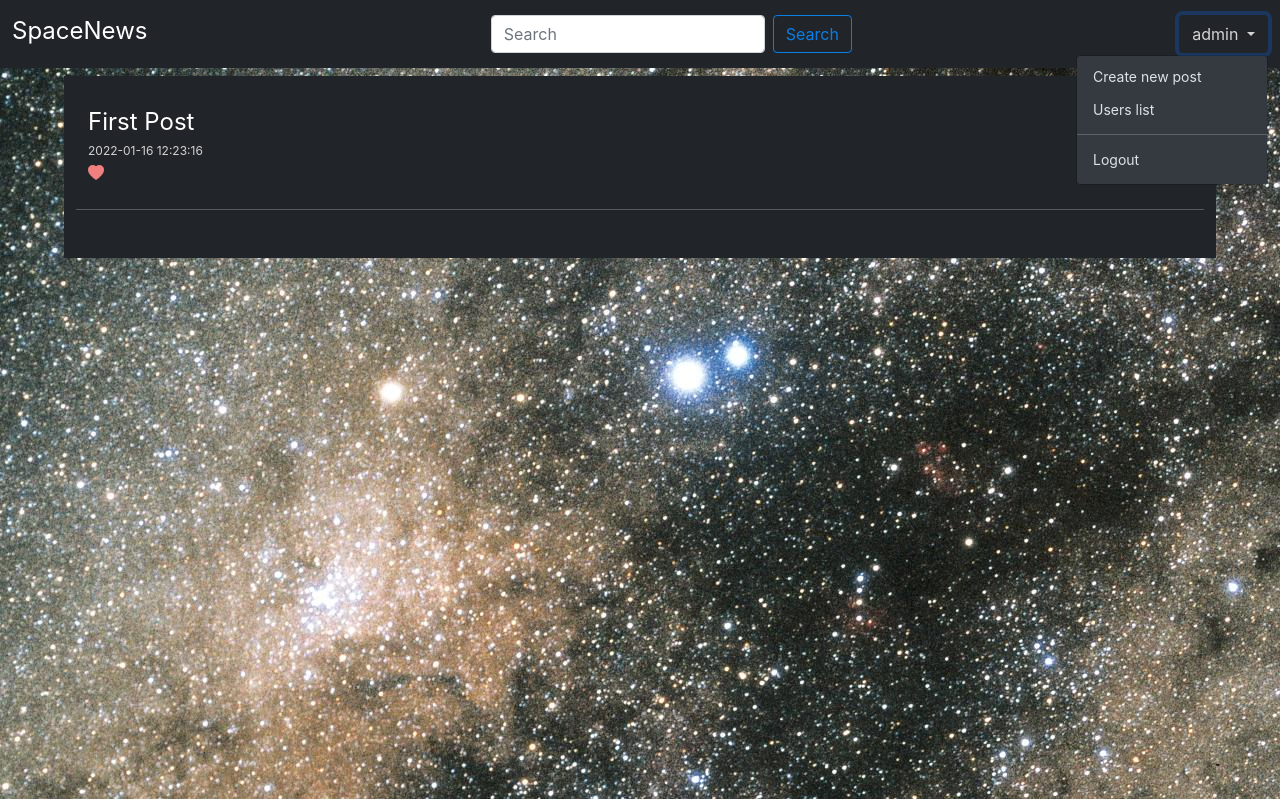
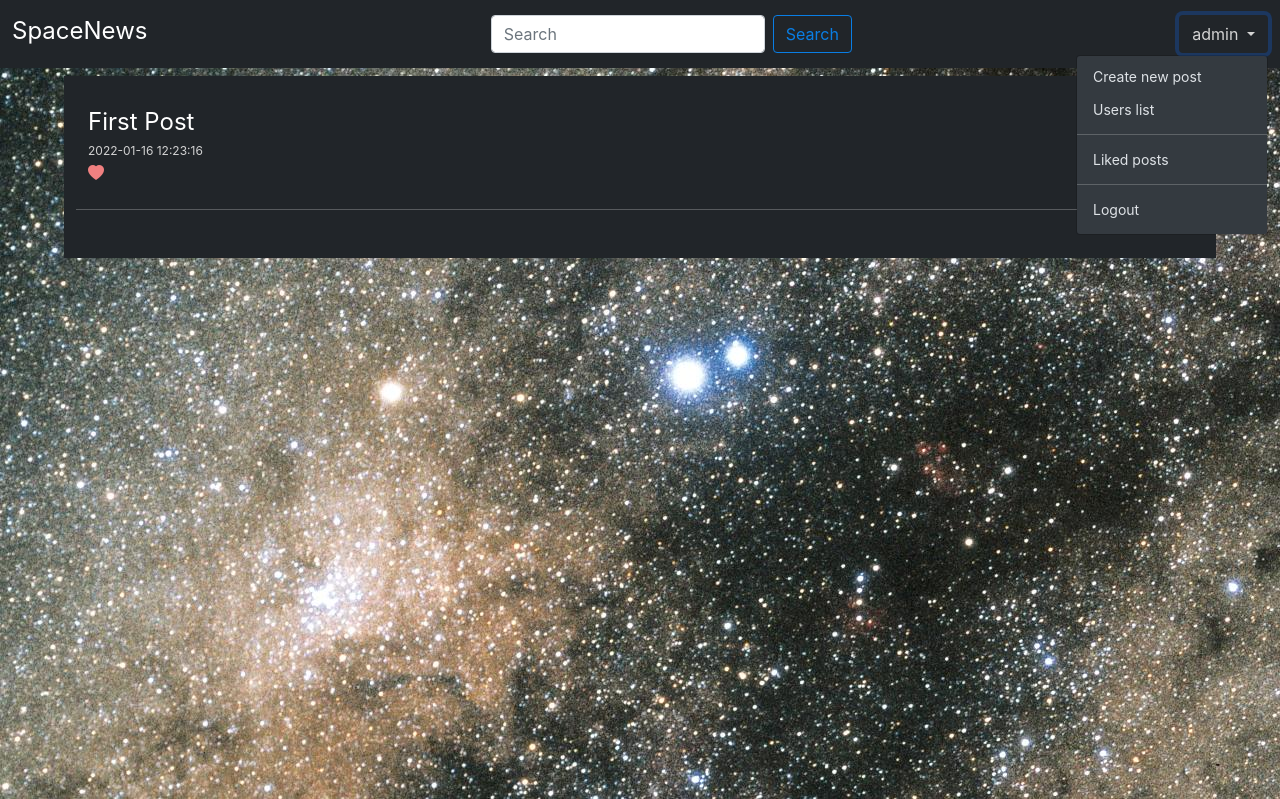
Before and after one commit to Ainnox/Projet_Webb, a Flask app: page /1?liked=1 in a window 1280 px wide, after a click on "admin". Shown: the top 799 px of the page. Run offline with Flask 2, Linux system fonts and the light colour scheme; a user stored in the database is signed in; data comes from the database, SQL or seed files in the repository; both versions use the stored data as it was after the commit; some libraries are stand-ins or nearby versions.

Commit message:
Liked page

```diff
--- a/project/main.py
+++ b/project/main.py
@@ -142,3 +142,14 @@ def users():
     roles = co.execute("SELECT role_name FROM Role").fetchall()
     co.close()
     return render_template('users.html', users=users, roles=roles)
+
+
+@main.route('/liked')
+def posts_liked():
+    co = get_db_connection()
+    cur = co.cursor()
+    cur.execute("SELECT * FROM liked NATURAL JOIN Posts WHERE email=?", (session.get('email'),))
+    posts = cur.fetchall()
+    co.close()
+
+    return render_template('liked.html',posts=posts)
--- a/project/templates/base.html
+++ b/project/templates/base.html
@@ -43,6 +43,10 @@
                         <li>
                             <hr class="dropdown-divider">
                         </li>
+                        <li><a class="dropdown-item" href="{{ url_for('main.posts_liked') }}">Liked posts</a></li>
+                        <li>
+                            <hr class="dropdown-divider">
+                        </li>
                         <li><a class="dropdown-item" href="{{ url_for('auth.logout') }}">Logout</a></li>
                     </ul>
                 </div>
```
Also changed, not shown: project/templates/liked.html (added, +13 -0 lines), project/database.db.
